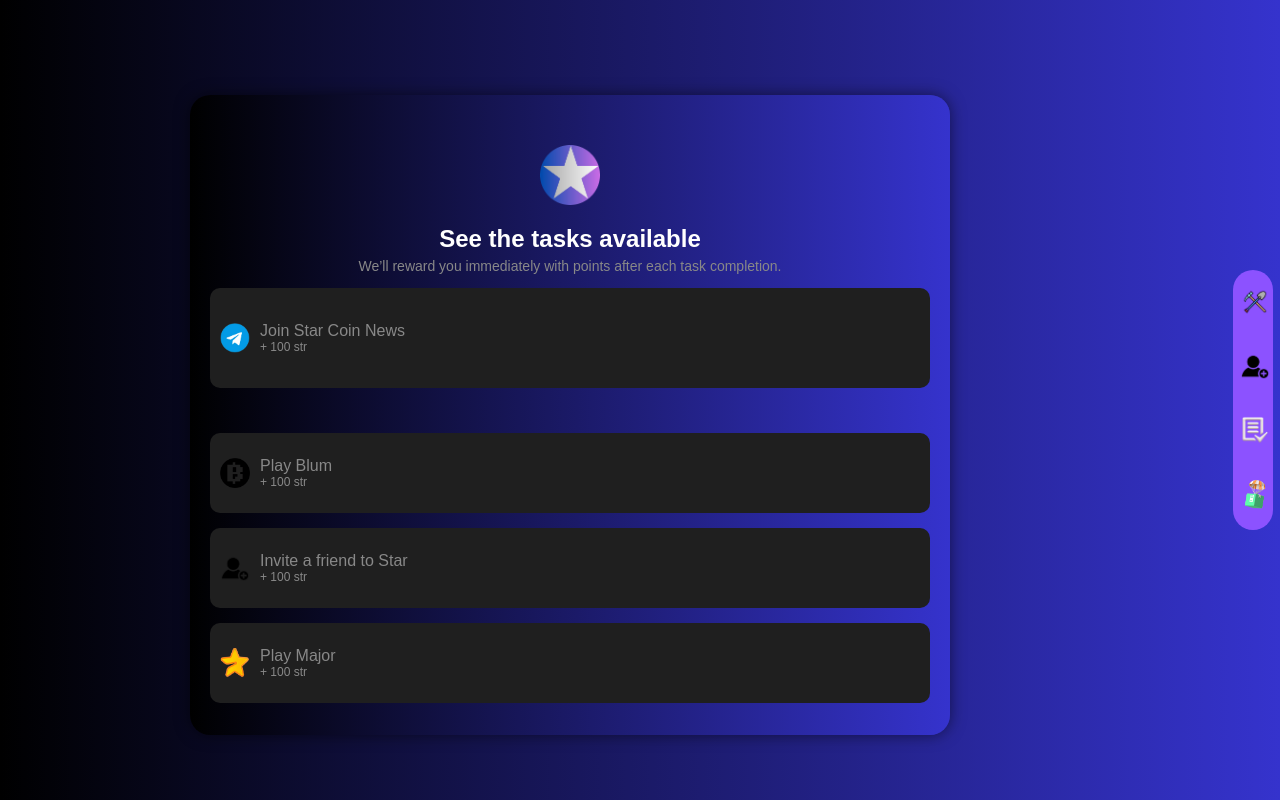
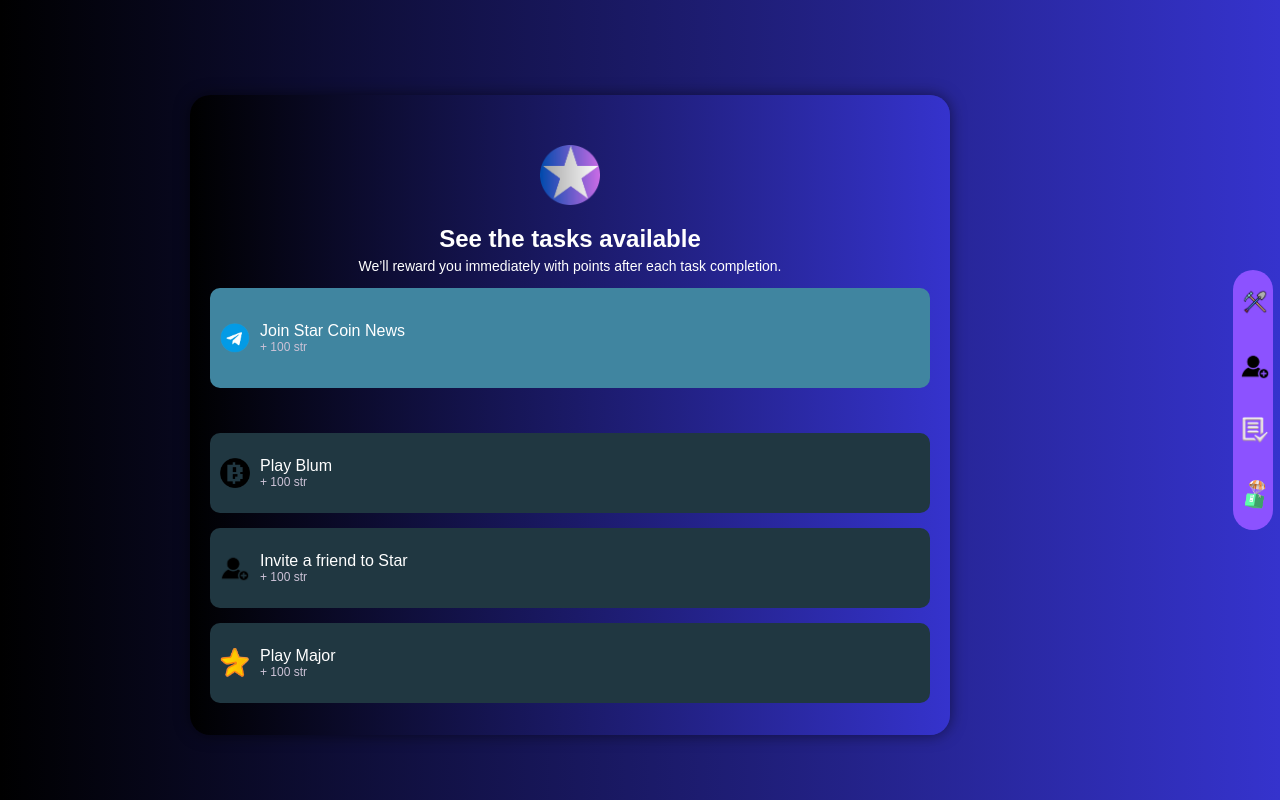
Before and after one commit to starcoinmaster/star, a website: page task.html in a window 1280 px wide. Drawn offline with nearby package versions, Linux system fonts and the light colour scheme.

Commit message:
Update task.css

```diff
--- a/task.css
+++ b/task.css
@@ -50,7 +50,7 @@
 
 p {
     font-size: 14px;
-    color: #888;
+    color: #ffffff;
     margin-top: 0;
 }
 
@@ -67,7 +67,7 @@
     display: flex;
     justify-content: space-between;
     align-items: center;
-    background-color: #1f1f1f;
+    background-color:rgb(64, 133, 160);
     padding: 10px;
     border-radius: 10px;
     margin-bottom: 15px;
@@ -78,7 +78,7 @@
     display: flex;
     justify-content: space-between;
     align-items: center;
-    background-color: #1f1f1f;
+    background-color: rgb(32, 55, 65);
     padding: 10px;
     border-radius: 10px;
     margin-bottom: 15px;
@@ -108,7 +108,7 @@
 
 .task-description span {
     font-size: 12px;
-    color: #888;
+    color: #ccc2d6;
 }
 
 .claim-button {
```
